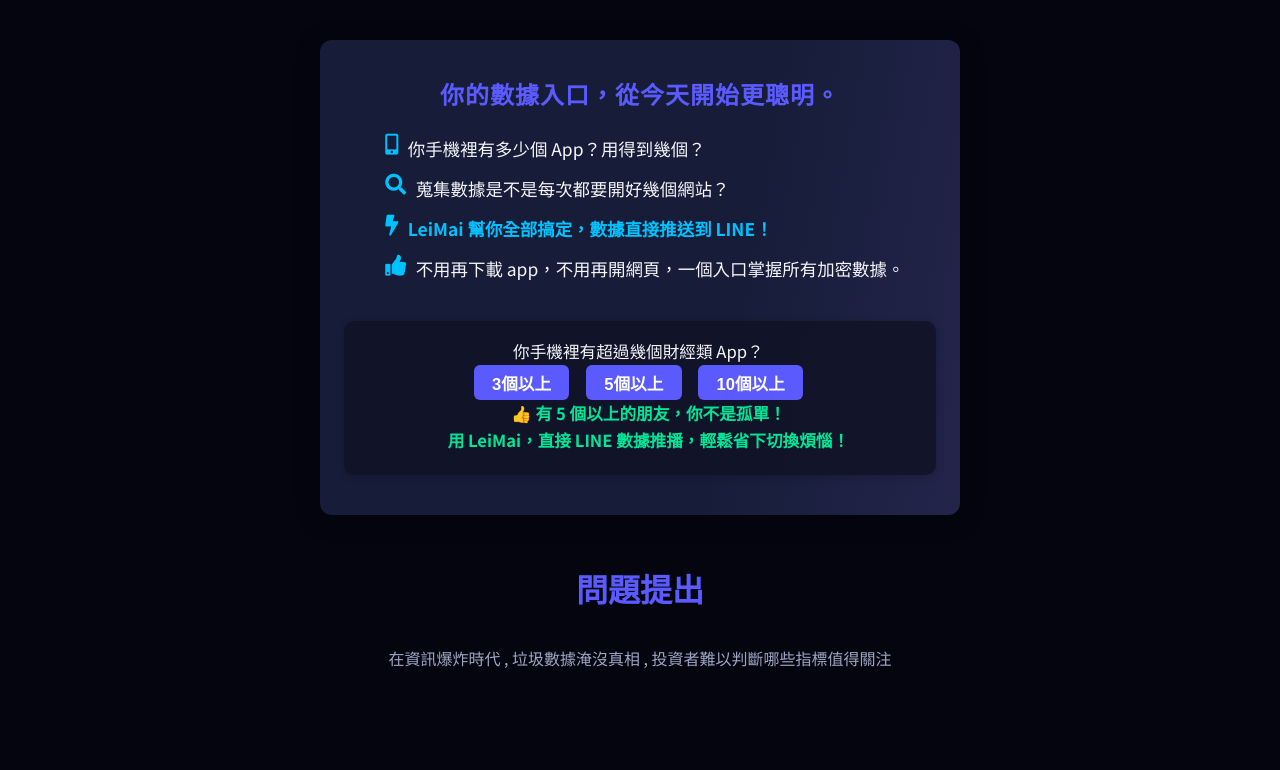
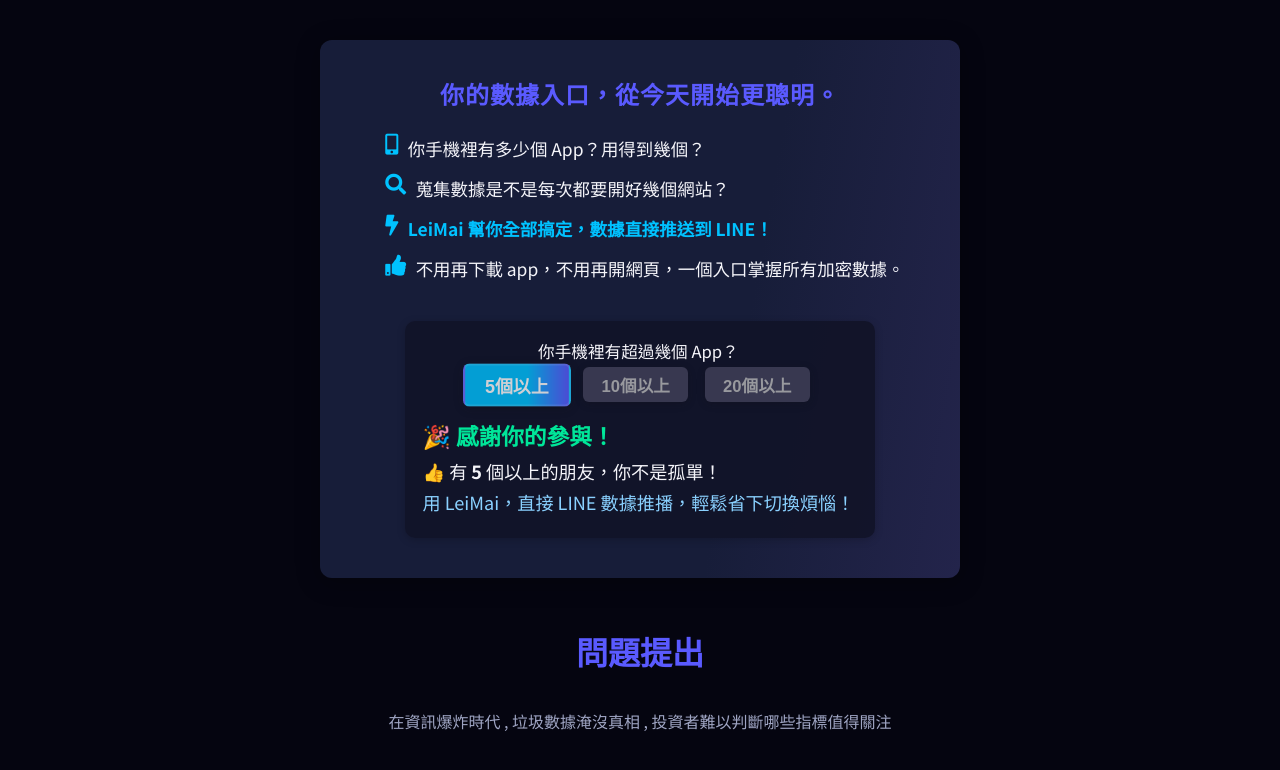
Before and after one commit to Le1Ma1/leimaitech-site, a plain HTML site: page crypto-linebot/index.html in a window 1280 px wide. Both pictures are taken after a click on the button "5個以上". Shown: the part 560-1330 px from the top of the page. Drawn offline with nearby package versions, Linux system fonts and the light colour scheme; a small style sheet from the web is missing.

Commit message:
Fix: rote button

```diff
--- a/crypto-linebot/index.html
+++ b/crypto-linebot/index.html
@@ -76,10 +76,10 @@
       </ul>
       <!-- 互動小調查 -->
       <div class="promo-poll" id="promoPoll">
-        <p>你手機裡有超過幾個財經類 App？</p>
-        <button onclick="promoPollVote(3)">3個以上</button>
-        <button onclick="promoPollVote(5)">5個以上</button>
-        <button onclick="promoPollVote(10)">10個以上</button>
+        <p>你手機裡有超過幾個 App？</p>
+        <button onclick="promoPollVote(this,5)">5個以上</button>
+        <button onclick="promoPollVote(this,10)">10個以上</button>
+        <button onclick="promoPollVote(this,20)">20個以上</button>
         <span id="promoPollResult"></span>
       </div>
     </section>
--- a/crypto-linebot/js/crypto.js
+++ b/crypto-linebot/js/crypto.js
@@ -189,10 +189,35 @@
 }, 4000);
 
 // 互動小調查
-function promoPollVote(num) {
+function promoPollVote(btn, num) {
   const res = document.getElementById("promoPollResult");
+  const btns = document.querySelectorAll(".promo-poll button");
+  // 高亮本按鈕並 disable 全部
+  btns.forEach(b => {
+    b.disabled = true;
+    b.classList.remove("selected");
+  });
+  btn.classList.add("selected");
+
+  // 美觀互動 + 動畫效果 + 震動
   if (res) {
-    res.innerHTML = `👍 有 <b>${num}</b> 個以上的朋友，你不是孤單！<br>用 LeiMai，直接 LINE 數據推播，輕鬆省下切換煩惱！`;
-    setTimeout(()=>{res.innerHTML = "";}, 6500);
+    res.innerHTML = `
+      <span style="font-size:1.25em; color:#00e699; font-weight:700;">🎉 感謝你的參與！</span><br>
+      👍 有 <b>${num}</b> 個以上的朋友，你不是孤單！<br>
+      <span style="color:#8ad1ff;">用 LeiMai，直接 LINE 數據推播，輕鬆省下切換煩惱！</span>
+    `;
+    res.classList.add("visible");
+    // 瀏覽器震動支援
+    if (window.navigator && window.navigator.vibrate) {
+      window.navigator.vibrate([60, 20, 60]);
+    }
+    setTimeout(() => {
+      res.classList.remove("visible");
+      btns.forEach(b => {
+        b.disabled = false;
+        b.classList.remove("selected");
+      });
+      res.innerHTML = "";
+    }, 3200);
   }
 }
--- a/css/style.css
+++ b/css/style.css
@@ -674,14 +674,41 @@
   font-size: 1em;
   font-weight: 700;
   cursor: pointer;
-  transition: background 0.19s;
+  transition: background 0.19s, transform 0.12s;
+  outline: none;
+  box-shadow: 0 2px 10px #1114;
 }
-.promo-poll button:hover {
+.promo-poll button:hover:not(:disabled) {
   background: var(--color-secondary);
+  transform: translateY(-2px) scale(1.06);
 }
-.promo-poll span {
-  display: inline-block;
-  margin-left: 1.2em;
-  color: var(--color-success, #00e699);
-  font-weight: bold;
+.promo-poll button:disabled {
+  background: #42425a !important;
+  color: #bbb !important;
+  cursor: not-allowed;
+  opacity: 0.8;
 }
+.promo-poll button.selected {
+  background: linear-gradient(90deg, #00c2ff 60%, #5a5aff 100%) !important;
+  color: #fff !important;
+  border: 2px solid #fff2;
+  transform: scale(1.08);
+}
+#promoPollResult {
+  display: block;
+  margin-top: 0.7em;
+  font-size: 1.09em;
+  min-height: 2.5em;
+  opacity: 0;
+  transition: opacity 0.45s;
+  text-align: left;
+  line-height: 1.7;
+}
+#promoPollResult.visible {
+  opacity: 1;
+  animation: pollFadeIn 0.7s;
+}
+@keyframes pollFadeIn {
+  from { opacity: 0; transform: translateY(20px);}
+  to { opacity: 1; transform: translateY(0);}
+}
```
